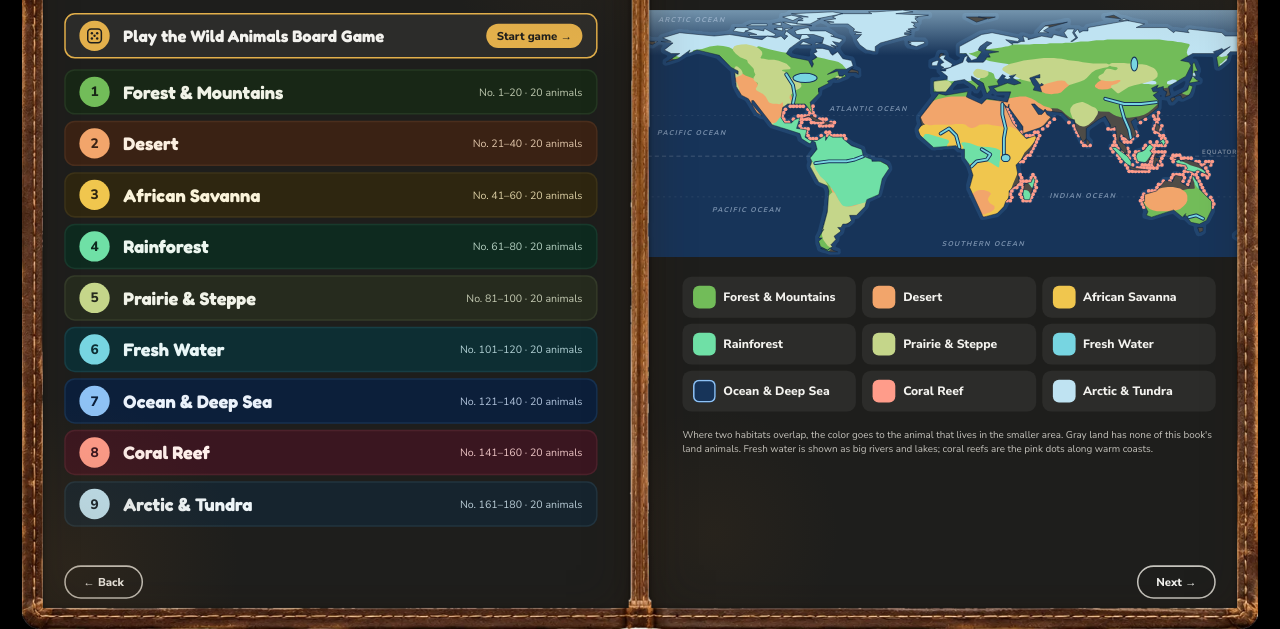
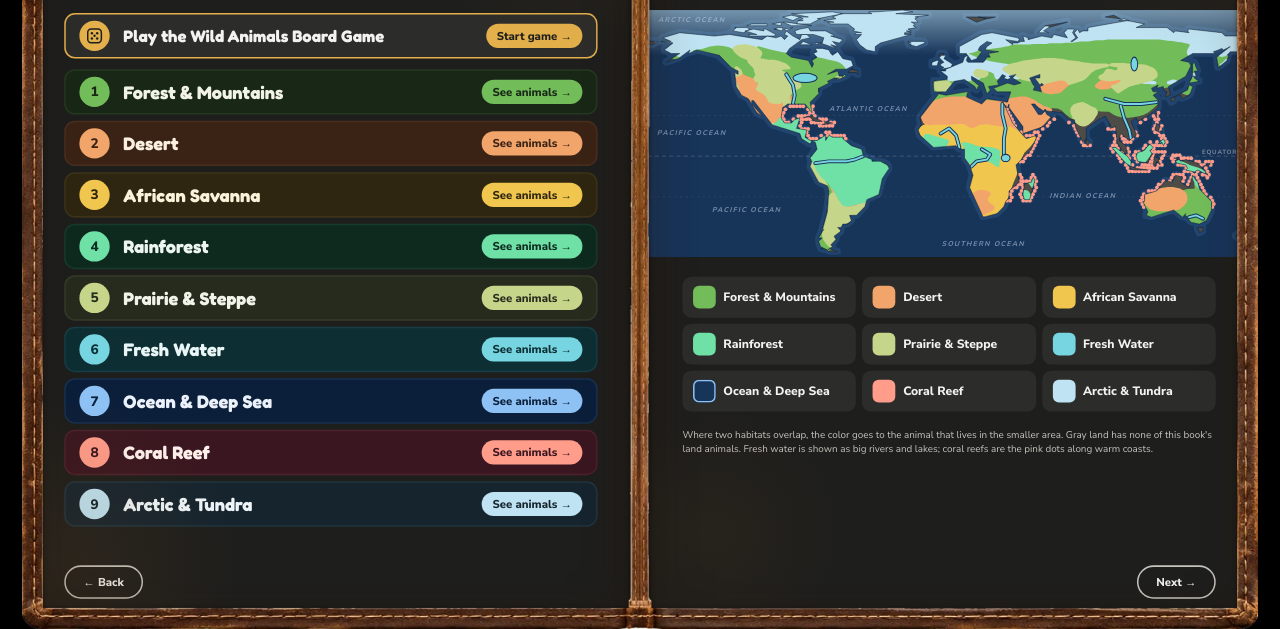
Before and after one commit to cwilliams031/wild-animals, a plain HTML site: page Contents.html in a window 1280 px wide. Shown: the part 171-800 px from the top of the page. Drawn offline with Linux system fonts and the light colour scheme.

Commit message:
Contents: See animals buttons replace the number/count labels
Co-Authored-By: Claude Opus 5.5 <noreply@anthropic.com>
Claude-Session: https://claude.ai/code/session_01XDtJbN8KEKSF3LiwYVwGvr

```diff
--- a/Contents.html
+++ b/Contents.html
@@ -34,47 +34,47 @@ html,body{margin:0;height:100%;background:#000;overflow:hidden}
     <a href="Chapter-1-Forest-Mountains.html" style="display: flex; align-items: center; gap: 18px; min-height: 58px; box-sizing: border-box; padding: 8px 18px; border-radius: 14px; background: #182716; border: 2px solid #253822; color: #F0F3E6; text-decoration: none">
       <span style="flex: none; width: 40px; height: 40px; border-radius: 999px; background: #72BC59; color: #182716; display: flex; align-items: center; justify-content: center; font-weight: 800; font-size: 18px">1</span>
       <span style="flex: 1; font-family: 'Fredoka', sans-serif; font-size: 24px; font-weight: 800">Forest &amp; Mountains</span>
-      <span style="font-size: 14px; color: #BDC8AE">No. 1–20 · 20 animals</span>
+      <span style="flex: none; font-size: 15px; font-weight: 800; color: #182716; background: #72BC59; border-radius: 999px; padding: 6px 14px; white-space: nowrap">See animals &#8594;</span>
     </a>
     <a href="Chapter-2-Desert.html" style="display: flex; align-items: center; gap: 18px; min-height: 58px; box-sizing: border-box; padding: 8px 18px; border-radius: 14px; background: #3A2214; border: 2px solid #4A2E1D; color: #FBEFE0; text-decoration: none">
       <span style="flex: none; width: 40px; height: 40px; border-radius: 999px; background: #F2A56B; color: #3A2214; display: flex; align-items: center; justify-content: center; font-weight: 800; font-size: 18px">2</span>
       <span style="flex: 1; font-family: 'Fredoka', sans-serif; font-size: 24px; font-weight: 800">Desert</span>
-      <span style="font-size: 14px; color: #E0C6AA">No. 21–40 · 20 animals</span>
+      <span style="flex: none; font-size: 15px; font-weight: 800; color: #3A2214; background: #F2A56B; border-radius: 999px; padding: 6px 14px; white-space: nowrap">See animals &#8594;</span>
     </a>
     <a href="Chapter-3-African-Savanna.html" style="display: flex; align-items: center; gap: 18px; min-height: 58px; box-sizing: border-box; padding: 8px 18px; border-radius: 14px; background: #2E2610; border: 2px solid #3D3318; color: #FAF3DA; text-decoration: none">
       <span style="flex: none; width: 40px; height: 40px; border-radius: 999px; background: #F0C64E; color: #2E2610; display: flex; align-items: center; justify-content: center; font-weight: 800; font-size: 18px">3</span>
       <span style="flex: 1; font-family: 'Fredoka', sans-serif; font-size: 24px; font-weight: 800">African Savanna</span>
-      <span style="font-size: 14px; color: #DCCFA4">No. 41–60 · 20 animals</span>
+      <span style="flex: none; font-size: 15px; font-weight: 800; color: #2E2610; background: #F0C64E; border-radius: 999px; padding: 6px 14px; white-space: nowrap">See animals &#8594;</span>
     </a>
     <a href="Chapter-4-Rainforest.html" style="display: flex; align-items: center; gap: 18px; min-height: 58px; box-sizing: border-box; padding: 8px 18px; border-radius: 14px; background: #0E2A1F; border: 2px solid #183A2C; color: #ECF6EF; text-decoration: none">
       <span style="flex: none; width: 40px; height: 40px; border-radius: 999px; background: #6FE0A6; color: #0E2A1F; display: flex; align-items: center; justify-content: center; font-weight: 800; font-size: 18px">4</span>
       <span style="flex: 1; font-family: 'Fredoka', sans-serif; font-size: 24px; font-weight: 800">Rainforest</span>
-      <span style="font-size: 14px; color: #B3CFC0">No. 61–80 · 20 animals</span>
+      <span style="flex: none; font-size: 15px; font-weight: 800; color: #0E2A1F; background: #6FE0A6; border-radius: 999px; padding: 6px 14px; white-space: nowrap">See animals &#8594;</span>
     </a>
     <a href="Chapter-5-Prairie-Steppe.html" style="display: flex; align-items: center; gap: 18px; min-height: 58px; box-sizing: border-box; padding: 8px 18px; border-radius: 14px; background: #262B1E; border: 2px solid #343B29; color: #F1F3E8; text-decoration: none">
       <span style="flex: none; width: 40px; height: 40px; border-radius: 999px; background: #C5D68A; color: #262B1E; display: flex; align-items: center; justify-content: center; font-weight: 800; font-size: 18px">5</span>
       <span style="flex: 1; font-family: 'Fredoka', sans-serif; font-size: 24px; font-weight: 800">Prairie &amp; Steppe</span>
-      <span style="font-size: 14px; color: #C6CCB4">No. 81–100 · 20 animals</span>
+      <span style="flex: none; font-size: 15px; font-weight: 800; color: #262B1E; background: #C5D68A; border-radius: 999px; padding: 6px 14px; white-space: nowrap">See animals &#8594;</span>
     </a>
     <a href="Chapter-6-Fresh-Water.html" style="display: flex; align-items: center; gap: 18px; min-height: 58px; box-sizing: border-box; padding: 8px 18px; border-radius: 14px; background: #0D2E33; border: 2px solid #173E45; color: #E9F6F7; text-decoration: none">
       <span style="flex: none; width: 40px; height: 40px; border-radius: 999px; background: #77D5E1; color: #0D2E33; display: flex; align-items: center; justify-content: center; font-weight: 800; font-size: 18px">6</span>
       <span style="flex: 1; font-family: 'Fredoka', sans-serif; font-size: 24px; font-weight: 800">Fresh Water</span>
-      <span style="font-size: 14px; color: #B1D0D4">No. 101–120 · 20 animals</span>
+      <span style="flex: none; font-size: 15px; font-weight: 800; color: #0D2E33; background: #77D5E1; border-radius: 999px; padding: 6px 14px; white-space: nowrap">See animals &#8594;</span>
     </a>
     <a href="Chapter-7-Ocean-Deep-Sea.html" style="display: flex; align-items: center; gap: 18px; min-height: 58px; box-sizing: border-box; padding: 8px 18px; border-radius: 14px; background: #0C1F3A; border: 2px solid #173150; color: #EAF1FA; text-decoration: none">
       <span style="flex: none; width: 40px; height: 40px; border-radius: 999px; background: #8EC2F5; color: #0C1F3A; display: flex; align-items: center; justify-content: center; font-weight: 800; font-size: 18px">7</span>
       <span style="flex: 1; font-family: 'Fredoka', sans-serif; font-size: 24px; font-weight: 800">Ocean &amp; Deep Sea</span>
-      <span style="font-size: 14px; color: #B1C3DB">No. 121–140 · 20 animals</span>
+      <span style="flex: none; font-size: 15px; font-weight: 800; color: #0C1F3A; background: #8EC2F5; border-radius: 999px; padding: 6px 14px; white-space: nowrap">See animals &#8594;</span>
     </a>
     <a href="Chapter-8-Coral-Reef.html" style="display: flex; align-items: center; gap: 18px; min-height: 58px; box-sizing: border-box; padding: 8px 18px; border-radius: 14px; background: #3A1620; border: 2px solid #4C212B; color: #FFF0EC; text-decoration: none">
       <span style="flex: none; width: 40px; height: 40px; border-radius: 999px; background: #FF9C8A; color: #3A1620; display: flex; align-items: center; justify-content: center; font-weight: 800; font-size: 18px">8</span>
       <span style="flex: 1; font-family: 'Fredoka', sans-serif; font-size: 24px; font-weight: 800">Coral Reef</span>
-      <span style="font-size: 14px; color: #EBC3C3">No. 141–160 · 20 animals</span>
+      <span style="flex: none; font-size: 15px; font-weight: 800; color: #3A1620; background: #FF9C8A; border-radius: 999px; padding: 6px 14px; white-space: nowrap">See animals &#8594;</span>
     </a>
     <a href="Chapter-9-Arctic-Tundra.html" style="display: flex; align-items: center; gap: 18px; min-height: 58px; box-sizing: border-box; padding: 8px 18px; border-radius: 14px; background: #16242E; border: 2px solid #22343F; color: #EEF5F8; text-decoration: none">
       <span style="flex: none; width: 40px; height: 40px; border-radius: 999px; background: #BFE3F2; color: #16242E; display: flex; align-items: center; justify-content: center; font-weight: 800; font-size: 18px">9</span>
       <span style="flex: 1; font-family: 'Fredoka', sans-serif; font-size: 24px; font-weight: 800">Arctic &amp; Tundra</span>
-      <span style="font-size: 14px; color: #B9CCD6">No. 161–180 · 20 animals</span>
+      <span style="flex: none; font-size: 15px; font-weight: 800; color: #16242E; background: #BFE3F2; border-radius: 999px; padding: 6px 14px; white-space: nowrap">See animals &#8594;</span>
     </a>
   </div>
   <nav aria-label="Page navigation" style="margin-top: auto; display: grid; grid-template-columns: minmax(0, 1fr) auto minmax(0, 1fr); align-items: center; gap: 16px; font-size: 12px; color: #C6C4BD">
```
